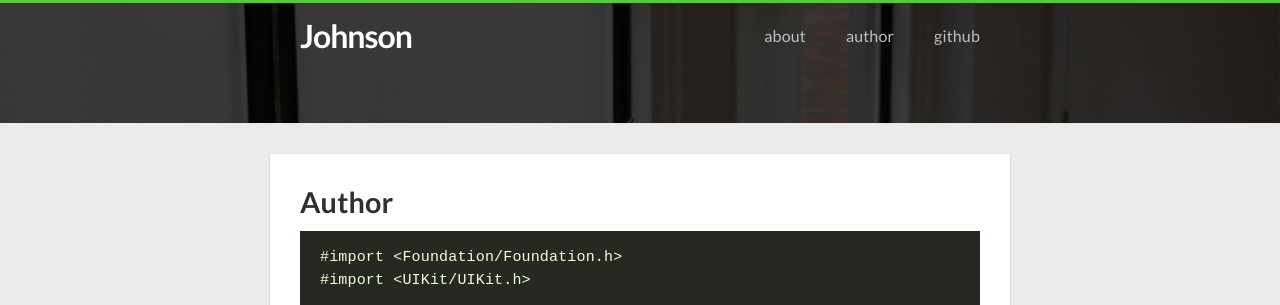
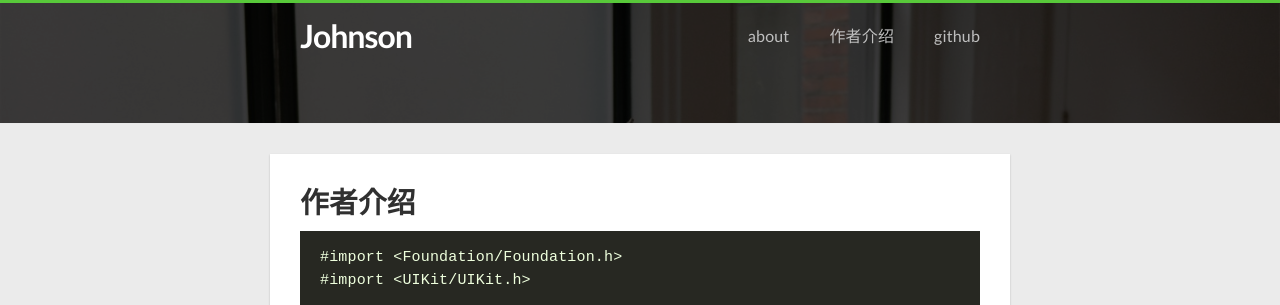
Before and after one commit to zsfbradleyjohnson/zsfbradleyjohnson.github.io, a Jekyll site: the page built from author.md, in a window 1280 px wide. Shown: the top 305 px of the page. Built offline with Jekyll 4.4.1, drawn with Linux system fonts in a browser that asks for light colours; nearby versions of some CDN libraries.

Commit message:
change info

```diff
--- a/author.md
+++ b/author.md
@@ -1,6 +1,6 @@
 ---
 layout: page
-title: Author
+title: 作者介绍
 permalink: /author/
 slug: author
 ---
```
